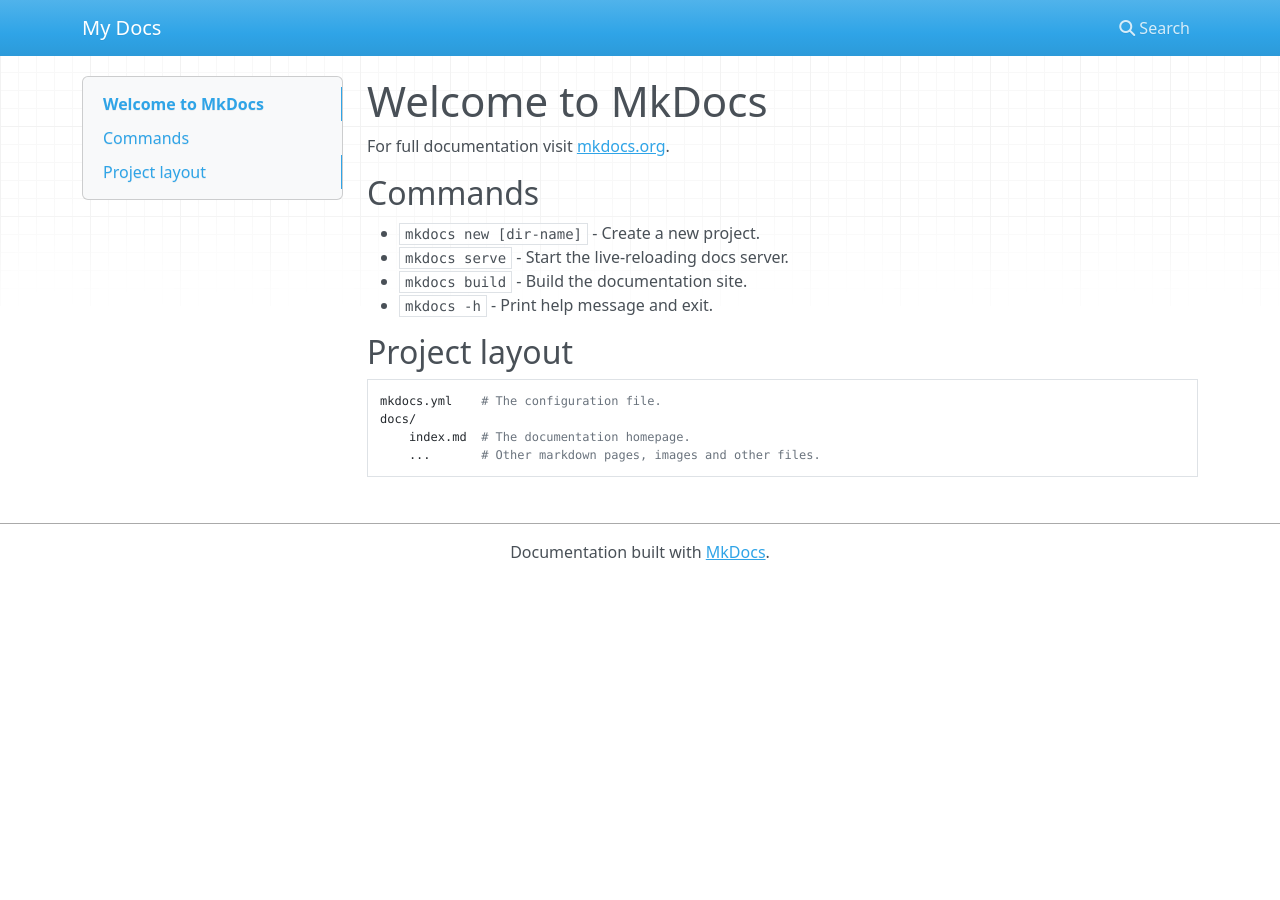
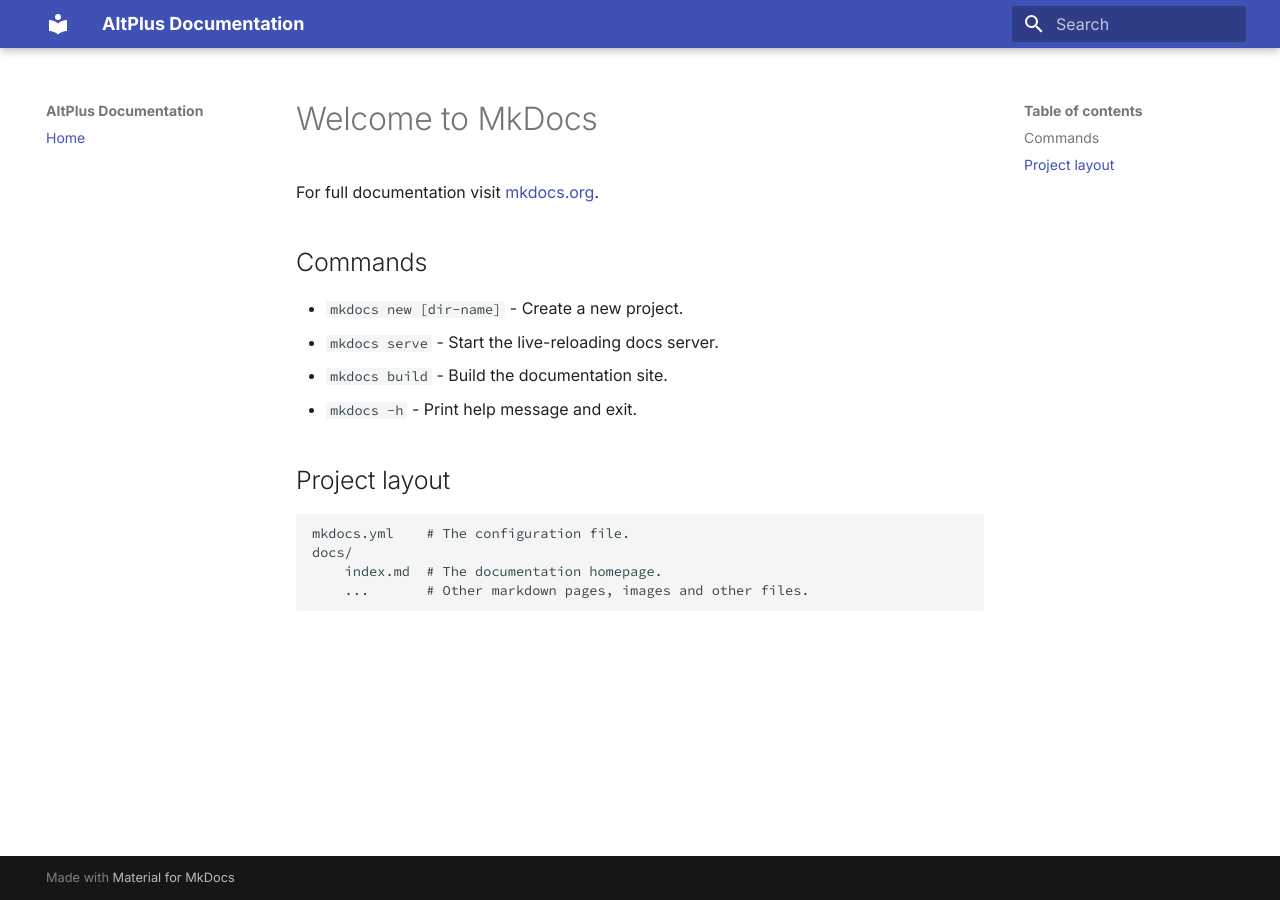
Before and after one commit to Krenovate-Solutions-Pvt-Ltd/altplus, an MkDocs documentation site: the page built from docs/index.md, in a window 1280 px wide. Built offline with MkDocs 1.6.1 and Material for MkDocs 9.7.7, drawn with Linux system fonts in a browser that asks for light colours; nearby versions of some CDN libraries.

Commit message:
Theme Set
- git ignore added
- yml file set

```diff
--- a/mkdocs.yml
+++ b/mkdocs.yml
@@ -1 +1,45 @@
-site_name: My Docs
+site_name: AltPlus Documentation
+nav:
+  - Home : 'index.md'
+theme:
+  name: material
+  features:
+    - instant
+  font:
+    text: Inter
+    code: Source Code Pro
+  palette:
+      primary: indigo
+      accent: blue
+
+plugins:
+  - search:
+      prebuild_index: true
+      lang:
+        - en
+  - git-revision-date-localized
+
+markdown_extensions:
+  - admonition
+  - codehilite:
+      guess_lang: false
+  - toc:
+      permalink: true
+  - pymdownx.arithmatex
+  - pymdownx.betterem:
+      smart_enable: all
+  - pymdownx.caret
+  - pymdownx.critic
+  - pymdownx.details
+  - pymdownx.emoji:
+      emoji_index: !!python/name:materialx.emoji.twemoji
+      emoji_generator: !!python/name:materialx.emoji.to_svg
+  - pymdownx.inlinehilite
+  - pymdownx.magiclink
+  - pymdownx.mark
+  - pymdownx.smartsymbols
+  - pymdownx.superfences
+  - pymdownx.tasklist:
+      custom_checkbox: true
+  - pymdownx.tabbed
+  - pymdownx.tilde
```
Also changed, not shown: 1 other file.
